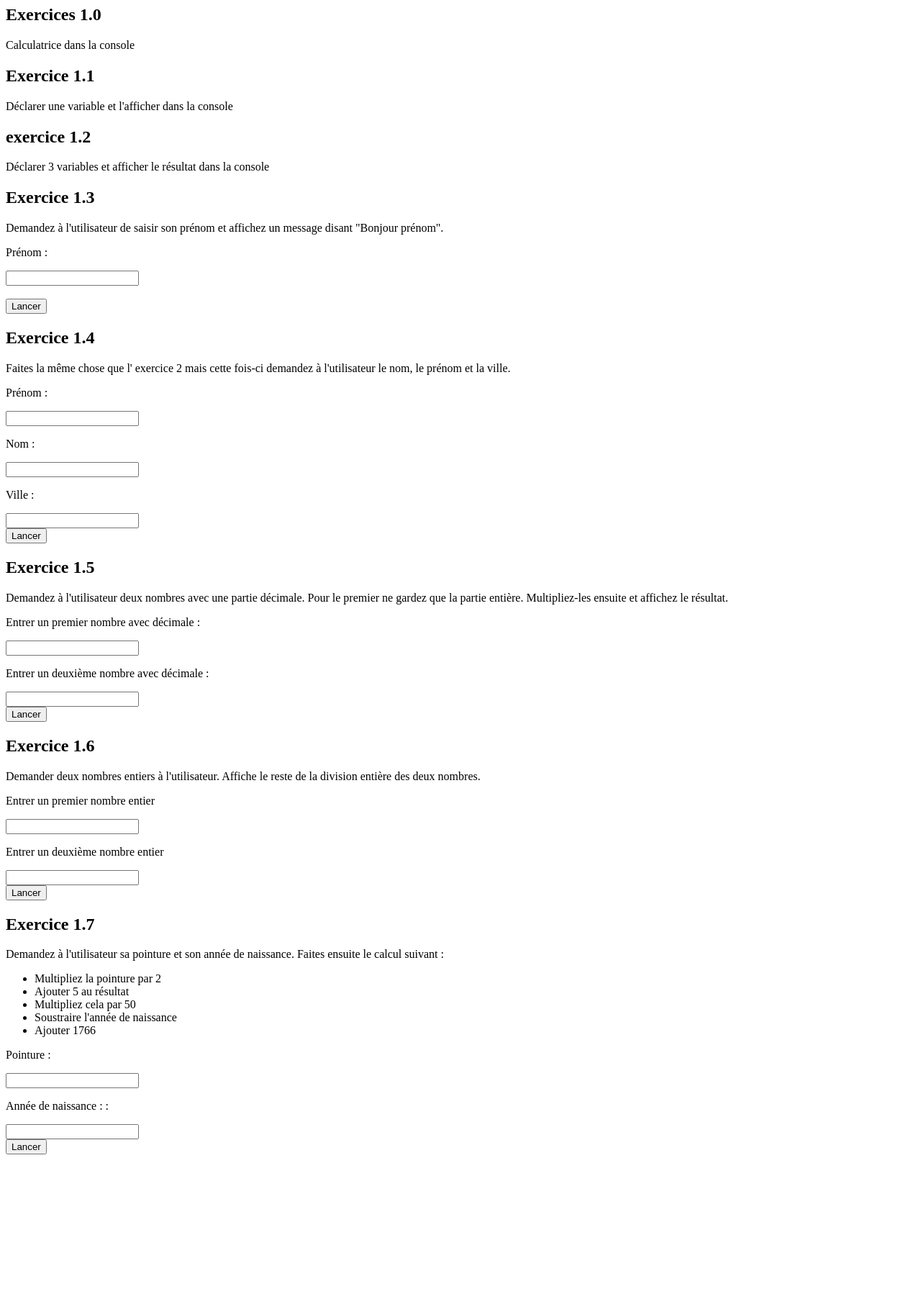
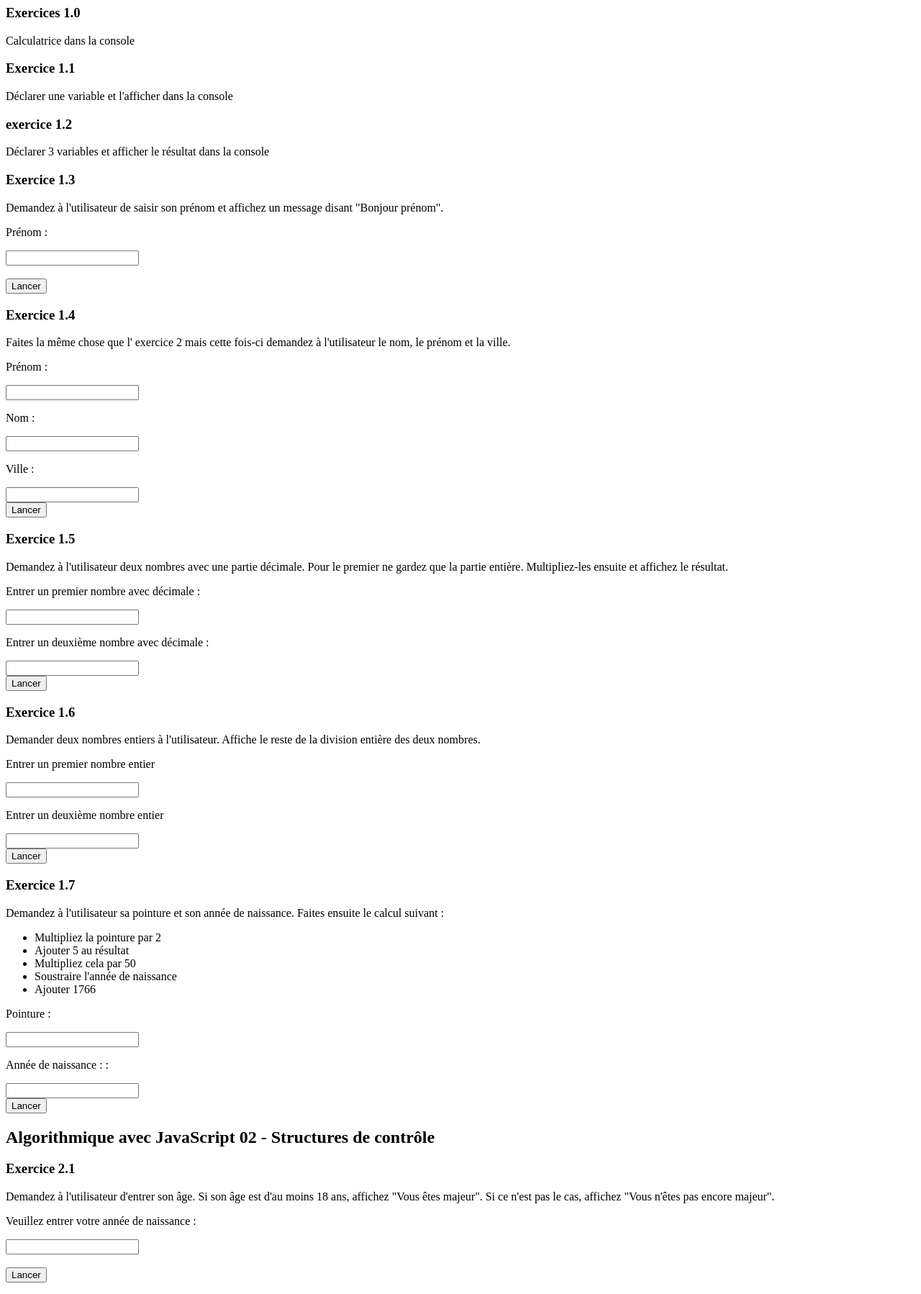
Before and after one commit to MichaelPwood/algo-js, a plain HTML site: page index.html in a window 1280 px wide. Shown: the part 73-1871 px from the top of the page at 72% size. Before the commit the page ends 1693 px from the top, so only its background shows below. Drawn offline with Linux system fonts and the light colour scheme.

Commit message:
Exercice 2.1

```diff
--- /dev/null
+++ b/2.1.js
@@ -0,0 +1,20 @@
+function commentaireAge(){
+    let anneeNaissanceUser = document.getElementById("commentaireAge").value;
+    let ageUser = 2021 - anneeNaissanceUser;
+    let msg = "";
+
+    if(ageUser<18){
+        msg = "Vous n'êtes pas encore majeur.";
+    }
+    else if(ageUser<50){
+        msg = "Vous êtes majeur mais pas encore senior.";
+    }
+    else if(ageUser<65){
+        msg = "Vous êtes senior mais pas encore retraité.";
+    }
+    else{
+        msg = "Vous êtes retraité, profitez de votre temps libre.";
+    }
+
+    document.getElementById("reponsecommentaireAge").innerHTML = msg;
+}
--- a/index.html
+++ b/index.html
@@ -7,21 +7,21 @@
     <title>Exercice Js</title>
 </head>
 <body>
-    <h1>Exercices Js</h1>
-    <h2>Exercices 1.0</h2>
+    <h1>Algorithmique avec JavaScript 01 - Introduction</h1>
+    <h3>Exercices 1.0</h3>
     <p>Calculatrice dans la console</p>
-    <h2>Exercice 1.1</h2>
+    <h3>Exercice 1.1</h3>
     <p>Déclarer une variable et l'afficher dans la console</p>
-    <h2>exercice 1.2</h2>
+    <h3>exercice 1.2</h3>
     <p>Déclarer 3 variables et afficher le résultat dans la console</p>
-    <h2>Exercice 1.3</h2>
+    <h3>Exercice 1.3</h3>
     <p>Demandez à l'utilisateur de saisir son prénom et affichez un message disant "Bonjour prénom".</p>
     <p>Prénom :</p>
                 <input id="prenom"><br><br>
                 <button type="button" onclick="bonjourPrenom()">Lancer</button>
                 <p id="reponsePrenom"></p>
 
-    <h2>Exercice 1.4</h2>
+    <h3>Exercice 1.4</h3>
     <p>Faites la même chose que l' exercice 2 mais cette fois-ci demandez à l'utilisateur le nom, le prénom et la ville.</p>
     <p>Prénom :</p>
                 <input id="prenomDeux">
@@ -31,7 +31,7 @@
                 <input id="ville"><br>
                 <button type="button" onclick="bonjour()">Lancer</button>
                 <p id="reponseFinal"></p>
-    <h2>Exercice 1.5</h2>
+    <h3>Exercice 1.5</h3>
     <p>Demandez à l'utilisateur deux nombres avec une partie décimale. Pour le premier ne gardez que la partie entière. Multipliez-les ensuite et affichez le résultat.</p>
     <p>Entrer un premier nombre avec décimale :</p>
                 <input id="nbreUser01">
@@ -39,7 +39,7 @@
                 <input id="nbreUser02"> <br>
                 <button type="button" onclick="nombreD()">Lancer</button>
                 <p id="reponseCalcul"></p>
-    <h2>Exercice 1.6</h2>
+    <h3>Exercice 1.6</h3>
     <p>Demander deux nombres entiers à l'utilisateur. Affiche le reste de la division entière des deux nombres.</p>
                 <p>Entrer un premier nombre entier</p>
                 <input id="nbrEntier01">
@@ -47,7 +47,7 @@
                 <input id="nbrEntier02"> <br>
                 <button type="button" onclick="nombreEntier()">Lancer</button>
                 <p id="division"></p>
-    <h2>Exercice 1.7</h2>
+    <h3>Exercice 1.7</h3>
     <p>Demandez à l'utilisateur sa pointure et son année de naissance. Faites ensuite le calcul suivant :</p>
     <ul>
         <li>Multipliez la pointure par 2</li>
@@ -63,6 +63,18 @@
                 <button type="button"onclick="ExercicePointure()">Lancer</button>
                 <p id="resultaE7"></p>
 
+    <h2>Algorithmique avec JavaScript 02 - Structures de contrôle</h2>
+    <h3>Exercice 2.1</h3>
+    <p>Demandez à l'utilisateur d'entrer son âge. Si son âge est d'au moins 18 ans, affichez "Vous êtes majeur". Si ce n'est pas le cas, affichez "Vous n'êtes pas encore majeur".</p>
+    <p>Veuillez entrer votre année de naissance :</p>
+                <input id="commentaireAge" ><br><br>
+
+                <button type="button" onclick="commentaireAge()">Lancer</button>
+                <p id="reponsecommentaireAge"></p>
+
+
+
+
 
     <script src="1.0.js"></script>
     <script src="1.1.js"></script>
@@ -72,6 +84,7 @@
     <script src="1.5.js"></script>
     <script src="1.6.js"></script>
     <script src="1.7.js"></script>
+    <script src="2.1.js"></script>
 
 </body>
 </html>
```
